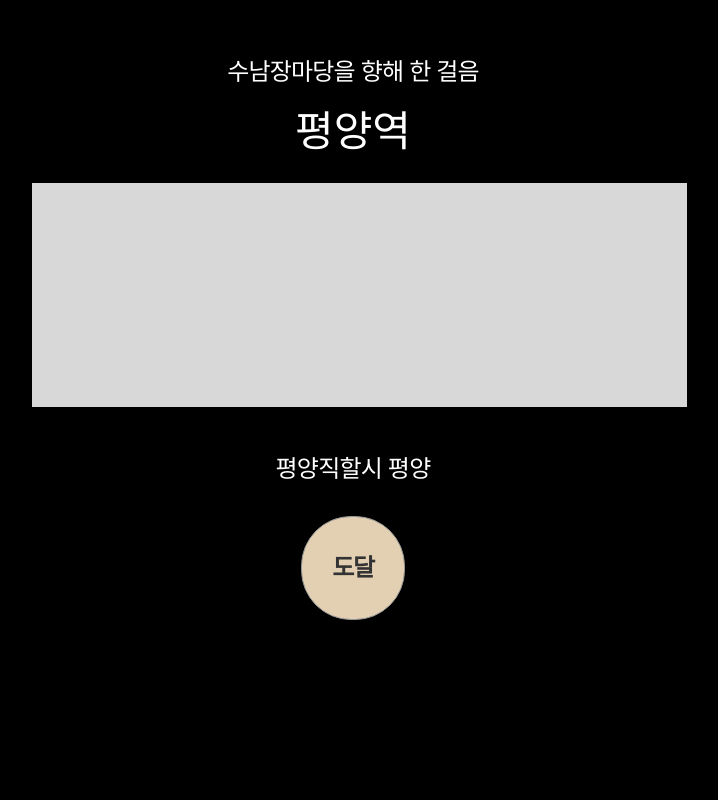
After one commit to nol-collabo/nolquest-web, a Node server app: page /mission_issue_check_levelup.html in a window 1280 px wide. The commit adds this page. Shown: the whole page, without its empty margins (287-1005 px from the left). Run offline with Node 20, Linux system fonts and the light colour scheme; style sheets or scripts are compiled from the project's sources; some web fonts are replaced.

Commit message:
[add] levelup page

```diff
--- a/public/stylesheets/mission.scss
+++ b/public/stylesheets/mission.scss
@@ -137,6 +137,29 @@
       padding: 0 41px;
     }
 
+    &.levelup {
+      padding: 0 41px;
+      .mission {
+        &__title {
+          margin-top: 20px;
+          margin-bottom: 28px;
+          h2 {
+            font-size: 42px;
+          }
+        }
+
+        &__sub-title {
+          &.bottom {
+            margin: 45px 0 30px;
+          }
+        }
+
+        &__button {
+          bottom: 0;
+        }
+      }
+    }
+
     .mission {
       &__title {
         margin-top: 38.5px;
--- a/routes/index.js
+++ b/routes/index.js
@@ -62,6 +62,14 @@ router.get('/mission_issue_check_correct.html', function (req, res, next) {
   })
 });
 
+router.get('/mission_issue_check_levelup.html', function (req, res, next) {
+  res.render('mission_issue_check_levelup.html.pug', {
+    styles: ['mission.css'],
+    scripts: ['mission.js'],
+    navTitle: "mission-check"
+  })
+});
+
 
 targets.list.forEach(function (element) {
   router.get('/' + element, function (req, res, next) {
--- a/targets.js
+++ b/targets.js
@@ -6,7 +6,8 @@ var listItem = {
     'mission_issue_no.html',
     'mission_issue_check_loading.html',
     'mission_issue_check.html',
-    'mission_issue_check_correct.html'
+    'mission_issue_check_correct.html',
+    'mission_issue_check_levelup.html'
   ]
 }
 
--- /dev/null
+++ b/views/mission_issue_check_levelup.html.pug
@@ -0,0 +1,15 @@
+extends layout
+
+block content
+  #mission
+    .container.mission-check.levelup
+      .mission__top-title
+        |수남장마당을 향해 한 걸음
+      .mission__title
+        h2 평양역
+      .mission__box
+        .mission__box--picture
+      .mission__sub-title.bottom
+        |평양직할시 평양
+      .mission__button
+        button.btn.btn-default.btn-beige 도달
```
